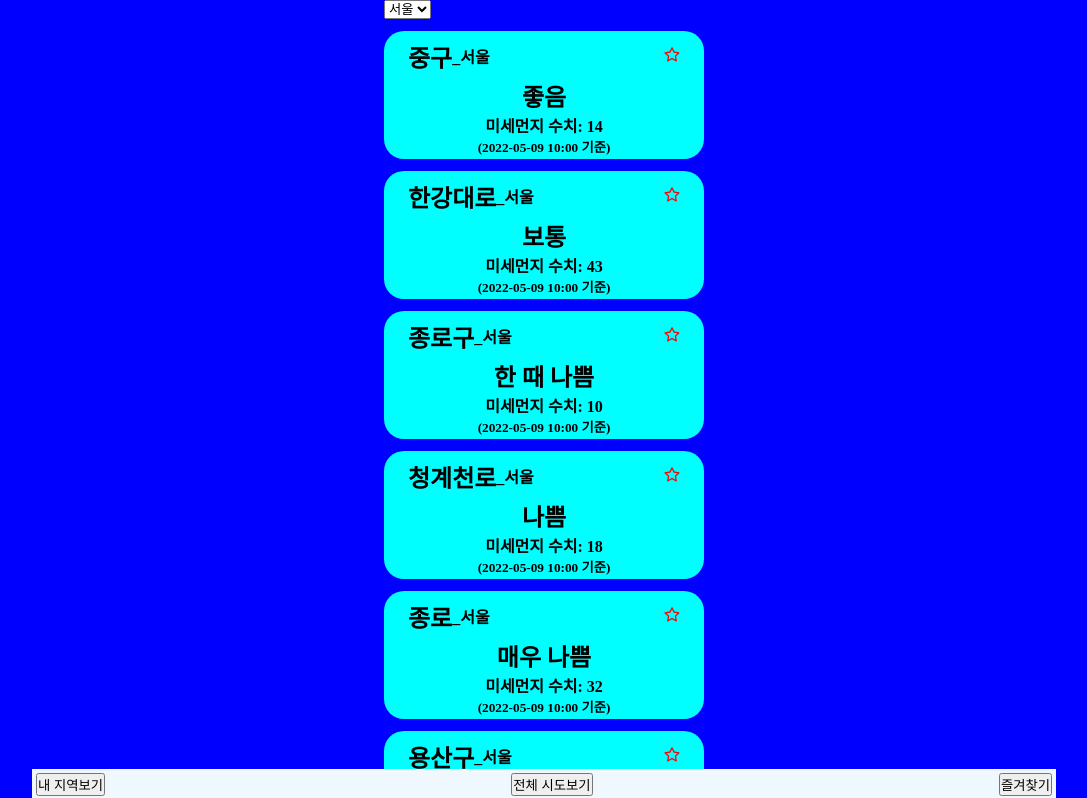
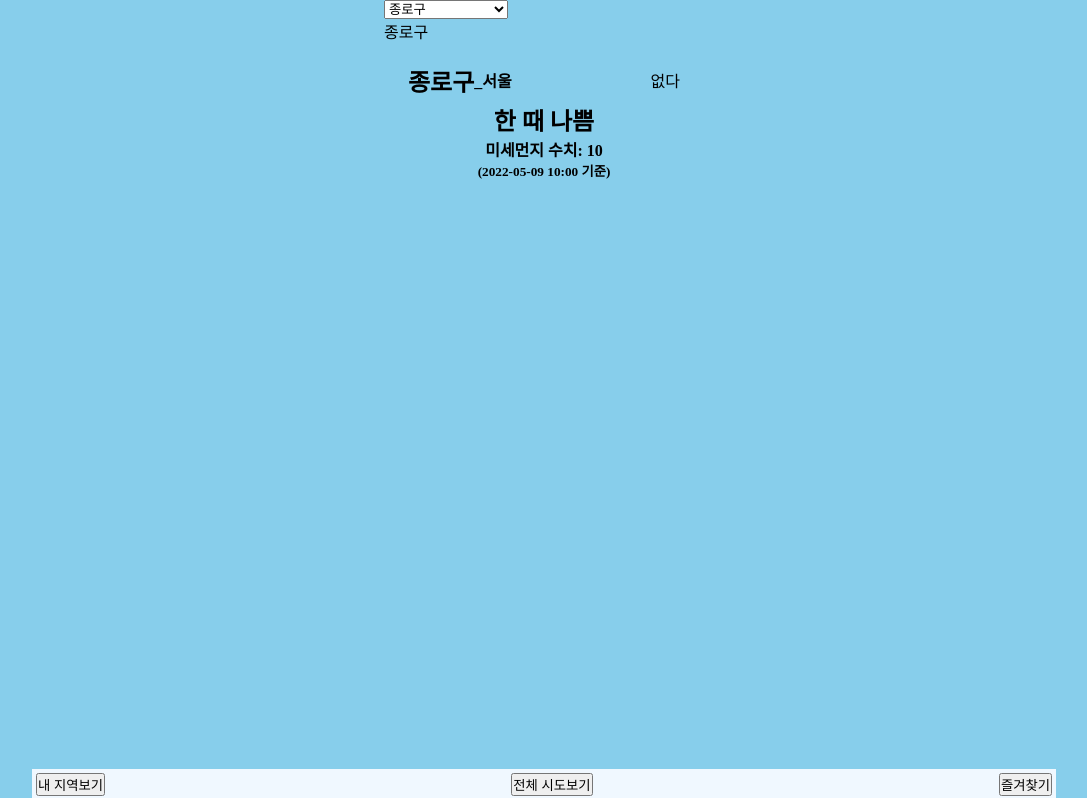
Before and after one commit to minju0809/react-AirPollutionProject, a React (Create React App) app: page / in a window 1280 px wide. Shown: the top 798 px of the page, without its empty margins (96-1183 px from the left). Built offline with nearby package versions, Linux system fonts and the light colour scheme.

Commit message:
도움 받아 추가 작업

```diff
--- a/src/App.jsx
+++ b/src/App.jsx
@@ -1,8 +1,10 @@
 import SelectBox from "./components/SelectBox";
 import Content from "./components/Content";
 import Footer from "./components/Footer";
-import React from 'react'
+import React from "react";
 import { BrowserRouter, Routes, Route, Link, Switch } from "react-router-dom";
+
+import { useState } from "react";
 
 const OPTIONS = [
   { value: "seoul", name: "서울" },
@@ -16,12 +18,13 @@ const OPTIONS = [
 ];
 
 function App() {
+  const [area, setArea] =useState("종로구");
   return (
     <BrowserRouter>
       <div className="App">
         {/* 오류는 없으나 defaultValue가 적용되지 않음 */}
-        <SelectBox options={OPTIONS} defaultValue="인천"></SelectBox>
-        <Content />
+        <SelectBox changeArea={setArea} defaultValue={area} options={OPTIONS}></SelectBox>
+        <Content area={area} />
         <Footer />
       </div>
     </BrowserRouter>
--- a/src/components/Bookmark.jsx
+++ b/src/components/Bookmark.jsx
@@ -2,11 +2,11 @@ import { StarOutlined, StarFilled } from "@ant-design/icons";
 import { useState } from "react";
 
 const Bookmark = () => {
-  const [bookmarkIcon, setBookmarkIcon] = useState("false");
 
   return (
-    <div className="icons-list" onClick={() => setBookmarkIcon(!bookmarkIcon)}>
-      {bookmarkIcon === true ? <StarFilled /> : <StarOutlined />}
+    <div className="icons-list">
+      <StarOutlined />
+      {/* {bookmarkIcon === true ? <StarFilled /> : <StarOutlined />} */}
     </div>
   );
 };
--- a/src/components/Content.jsx
+++ b/src/components/Content.jsx
@@ -2,46 +2,83 @@ import data2 from "../data2";
 import Bookmark from "./Bookmark";
 import Card from "./Card";
 
+import { useState, useEffect } from "react";
 
-const Content = () => {
-  return (
-    <section className="content">
-      <div>
-        {/* {(() => {})()} */}
-        {data2.map(({ stationName, sidoName, pm10Grade, dataTime, pm10Value }) => {
+const Content = (props) => {
+  const [bookmark, setBookmark] = useState({});
+  const handleBookmark = (name, info) => {
+    console.log(name, info);
+    const prev_bookmark = localStorage.getItem("bookmark");
+    if (!prev_bookmark) {
+      // create first
+      const temp = {
+        [name]: info,
+      };
+      localStorage.setItem("bookmark", JSON.stringify(temp));
+    } else {
+      const data = JSON.parse(prev_bookmark);
+      const exist = data[name];
+      if (exist) {
+        // delete
+        delete data[name];
+      } else {
+        // create
+        data[name] = info;
+      }
+      setBookmark(data);
+      localStorage.setItem("bookmark", JSON.stringify(data));
+    }
+
+    console.log("localStorage", localStorage.getItem("bookmark"));
+  };
+  const filterArea = (area) => {
+    const filtered = data2.filter((station) => station.stationName === area);
+    console.log("filtered", filtered);
+    if (filtered.length) {
+      // return filtered.map(({ stationName, sidoName, pm10Grade, dataTime, pm10Value }) => {
+      return filtered.map((info) => {
         // console.log(pm10Grade)
         return (
-            <Card key={stationName} className="content-card">
+          <Card key={info.stationName} className={`content-card status${info.pm10Grade}`}>
             <div className="content-card-top">
               <div className="content-card-local">
-                  <h2>{stationName}</h2>
-                  <h4>_{sidoName}</h4>
+                <h2>{info.stationName}</h2>
+                <h4>_{info.sidoName}</h4>
               </div>
-                <div className="content-card-bookmark">
-                  <Bookmark />
+              <div className="content-card-bookmark" onClick={() => handleBookmark(info.stationName, info)}>
+                {bookmark[info.stationName] ? "있다": "없다"}
               </div>
             </div>
             <div>
-                {(function pm10GradeValue() {
-                  if (pm10Grade == "1") {
-                    return <h2 className="good">좋음</h2>;
-                  } else if (pm10Grade == "2") {
-                    return <h2 className="nomal">보통</h2>;
-                  } else if (pm10Grade == "3") {
-                    return <h2 className="onceBad">한 때 나쁨</h2>;
-                  } else if (pm10Grade == "4") {
-                    return <h2 className="bad">나쁨</h2>;
-                  } else {
-                    return <h2 className="veryBad">매우 나쁨</h2>;
-                  }
-                })()}
+              <h2>
+                {info.pm10Grade == "1" && "좋음"}
+                {info.pm10Grade == "2" && "보통"}
+                {info.pm10Grade == "3" && "한 때 나쁨"}
+                {info.pm10Grade == "4" && "나쁨"}
+                {info.pm10Grade == "5" && "매우 나쁨"}
+              </h2>
             </div>
-              <h4>미세먼지 수치: {pm10Value}</h4>
-              <h5>({dataTime} 기준)</h5>
+            <h4>미세먼지 수치: {info.pm10Value}</h4>
+            <h5>({info.dataTime} 기준)</h5>
           </Card>
         );
-        })}
-      </div>
+      });
+    } else {
+      return null;
+    }
+  };
+  useEffect(() => {
+    console.log("component mount");
+    const bookmarkData = localStorage.getItem("bookmark");
+    if (bookmarkData) setBookmark(JSON.parse(bookmarkData));
+  }, []);
+  useEffect(() => {
+    console.log("bookmark changed", bookmark);
+  }, [bookmark]);
+  return (
+    <section className="content">
+      {props.area}
+      {filterArea(props.area)}
     </section>
   );
 };
--- a/src/components/SelectBox.jsx
+++ b/src/components/SelectBox.jsx
@@ -1,13 +1,16 @@
+import data2 from "../data2";
 const SelectBox = (props) => {
+  console.log("data2", data2);
   const handleChange = (e) => {
+    props.changeArea(e.target.value);
     console.log(e.target.value);
-  }
+  };
 
   return (
-    <select onChange={handleChange}>
-      {props.options.map((option, index) => (
-        <option key={index} value={option.value} defaultValue={props.defaultValue === option.value}>
-          {option.name}
+    <select defaultValue={props.defaultValue} onChange={handleChange}>
+      {data2.map((option, index) => (
+        <option key={index} value={option.stationName}>
+          {option.stationName}
         </option>
       ))}
     </select>
--- a/src/index.css
+++ b/src/index.css
@@ -11,7 +11,7 @@
 }
 
 body {
-  background-color: blue;
+  background-color: skyblue;
   height: 100%;
   display: flex;
   justify-content: center;
@@ -27,7 +27,7 @@ body {
 
 .content-card {
   margin: 12px 0;
-  background-color: aqua;
+  /* background-color: aqua; */
   width: 20rem;
   height: 8rem;
   display: flex;
@@ -35,6 +35,13 @@ body {
   justify-content: center;
   align-items: center;
   border-radius: 20px;
+}
+
+.status1 {
+  background-color: black;
+}
+.status2 {
+  background-color: red;
 }
 
 .content-card-top {
```
Lines whose indentation alone changed are shown as unchanged.
